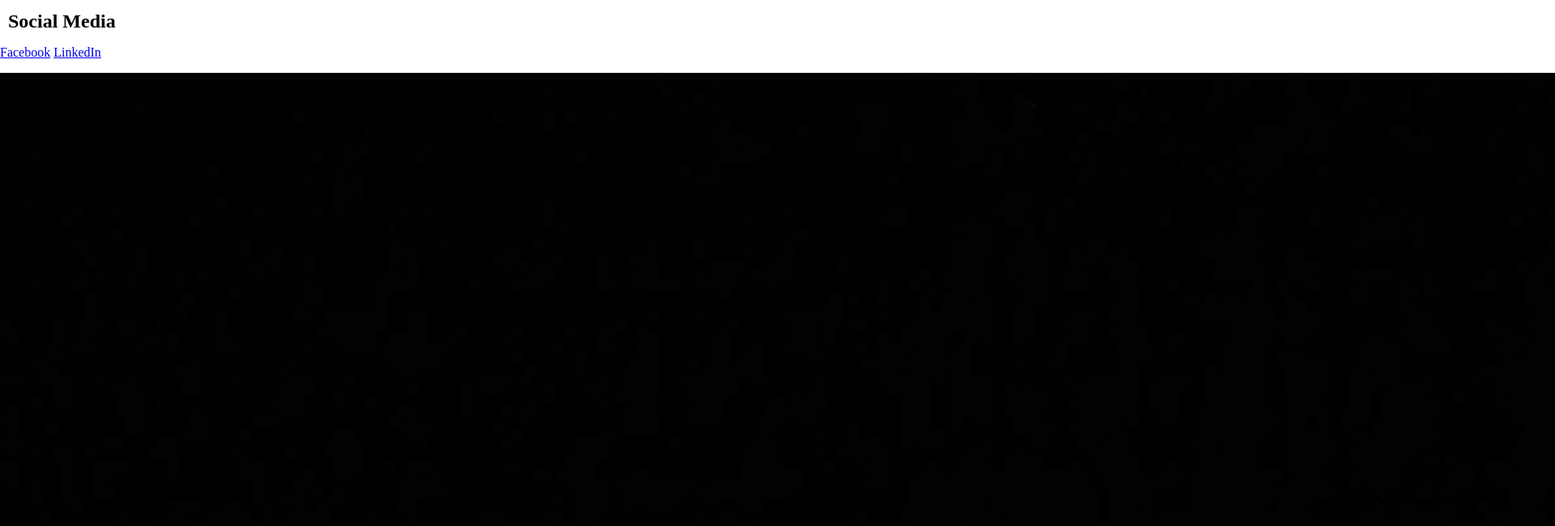
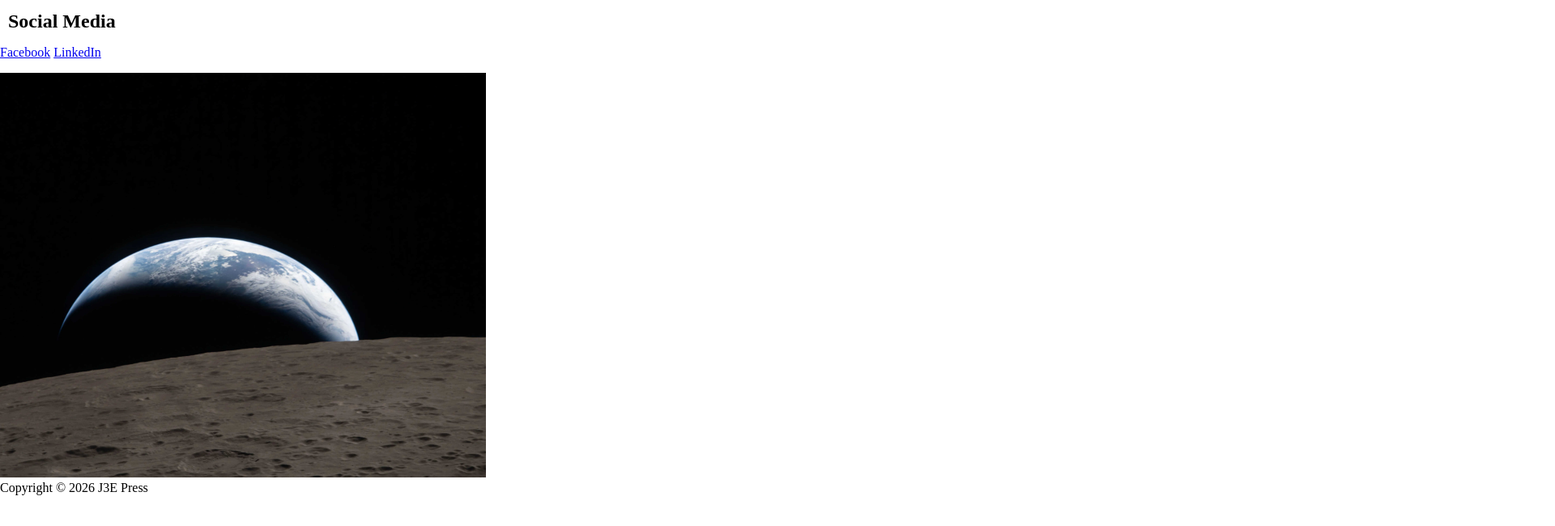
Before and after one commit to njtedtodd/practicesite1, a plain HTML site: page contact.html in a window 1280 px wide. Shown: the part 1253-1903 px from the top of the page at 81% size, 1920 px wide, since content can reach past the window. After the commit the page ends 1865 px from the top, so only its background shows below. Drawn offline with Linux system fonts and the light colour scheme.

Commit message:
Add image with dimensions to contact page
Updated contact.html to include an image with specified dimensions.

```diff
--- a/contact.html
+++ b/contact.html
@@ -35,7 +35,7 @@
 		<p>J3E Press, LLC is registered in the Commonwealth of Virginia.  Legal notices can be sent to admin@j3epress.com or 6639 Patent Parish Ln, Alexandria, VA 22315<br>Satellite Offices in Denton, TX, Boston, MA, and San Antonio, TX<br><br></p>
 		<h2>Social Media</h2>
 	<p><a href="https://www.facebook.com/profile.php?id=61574745483256">Facebook</a>     <a href="https://www.linkedin.com/company/j3e-press-llc">LinkedIn</a></p>
-	<img src="./Moonset.jpg" alt="Earthset over the Lunar Surface">
+	<img src="./Moonset.jpg" height="500" width="600" alt="Earthset over the Lunar Surface">
 
 <footer>Copyright &copy; 2026 J3E Press</footer>
 </body>
```
